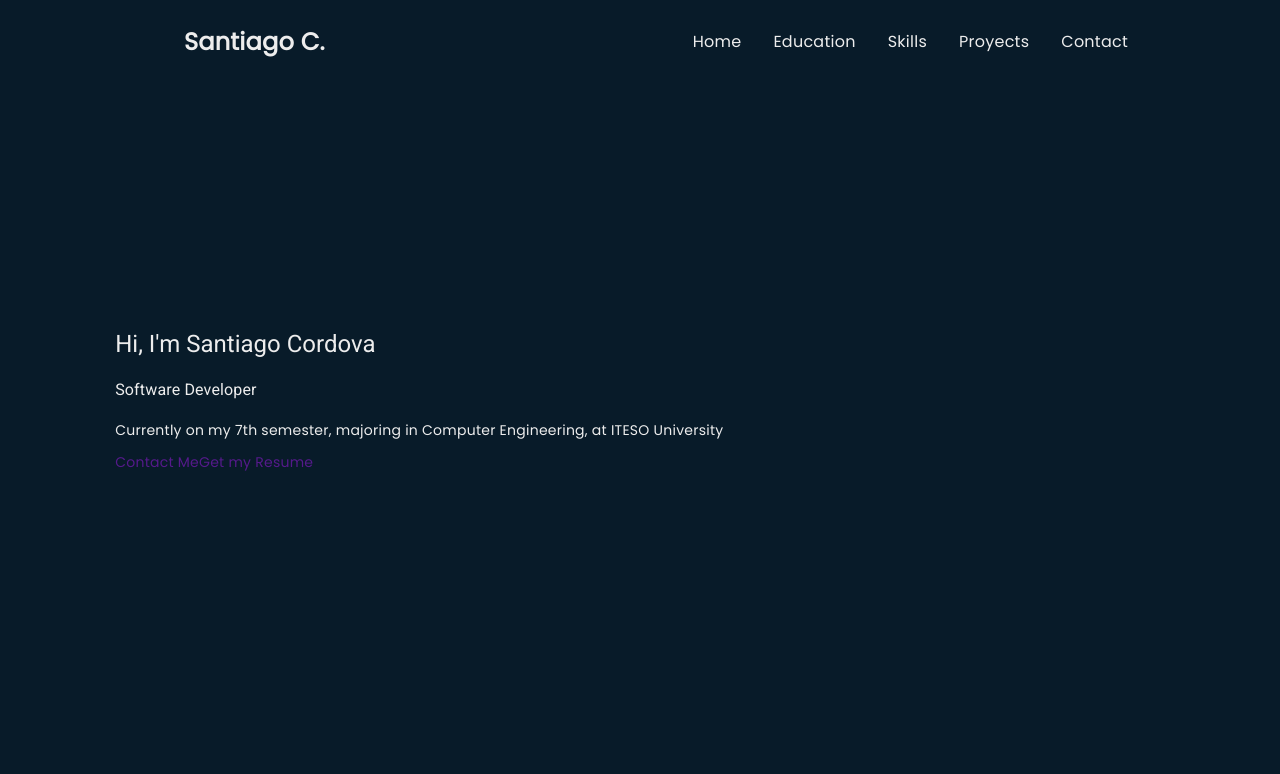
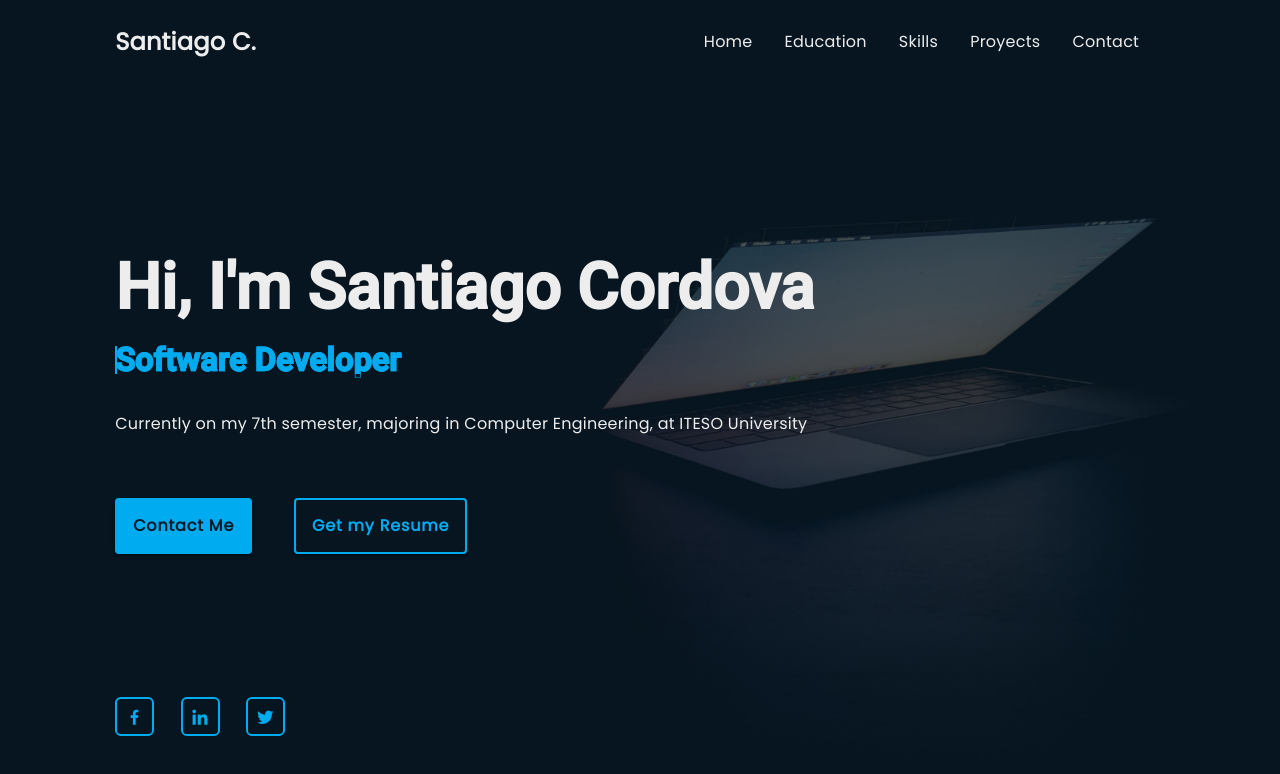
Before and after one commit to ScordovaB/portfolioAngular, an Angular app in the folder portfolio-angular/: page / in a window 1280 px wide. Shown: the top 774 px of the page. Built offline with nearby package versions, Linux system fonts and the light colour scheme.

Commit message:
home avanzado

```diff
--- a/portfolio-angular/src/app/layout/nav/nav.component.scss
+++ b/portfolio-angular/src/app/layout/nav/nav.component.scss
@@ -2,32 +2,32 @@
   position: fixed; //si es fixed el component se pone abajo
   top: 0;
   left: 0;
-  width: 100%;
+  width: 80%;
   padding: 2rem 9%;
   //padding-top: 2rem;
   //padding-bottom: 2rem;
   //padding-right: 2rem;
-  padding-left: 1rem;
+  //padding-left: 10rem;
   background: transparent;
   display: flex;
-  justify-content: space-around;
+  justify-content: space-between;
   align-items: center;
-  z-index: 100%;
+  //z-index: 100%;
 }
 
 .logo {
   font-size: x-large;
   color: var(--text-color);
   font-weight: 600;
+  //padding-left: 10rem;
 }
+
 
 .navbar a {
   font-size: medium;
   color: var(--text-color);
   font-weight: 500;
   margin-left: 2rem;
-
-
 }
 
 // .navbar a:active {
--- a/portfolio-angular/src/app/pages/home/home.component.html
+++ b/portfolio-angular/src/app/pages/home/home.component.html
@@ -1,3 +1,4 @@
+<link href='https://unpkg.com/boxicons@2.1.4/css/boxicons.min.css' rel='stylesheet'>
 <section class="home">
   <div class="home-content">
     <h1>Hi, I'm <span>Santiago Cordova</span></h1>
@@ -8,8 +9,14 @@
       at ITESO University
     </p>
     <div class="btn-box">
-      <a href="">Contact Me</a>
-      <a href="">Get my Resume</a>
+      <a mat-raised-button routerLink="/contact" class="btn">Contact Me</a>
+      <a mat-raised-button href="" class="btn">Get my Resume</a>
     </div>
   </div>
+
+  <div class="home-sci">
+    <a href=""><i class='bx bxl-facebook'></i></a>
+    <a href="https://www.linkedin.com/in/santiago-cordova/" target="_blank"><i class='bx bxl-linkedin'></i></a>
+    <a href=""><i class='bx bxl-twitter'></i> </a>
+  </div>
 </section>
--- a/portfolio-angular/src/app/pages/home/home.component.scss
+++ b/portfolio-angular/src/app/pages/home/home.component.scss
@@ -1,3 +1,5 @@
+@import url('https://fonts.googleapis.com/css2?family=Poppins&display=swap');
+
 section {
   min-height: 100vh;
   padding: 10rem 9% 2rem;
@@ -7,4 +9,163 @@ section {
   display: flex;
   align-items: center;
   padding: 0 9%;
+  background: url('../../../assets/FondoFinalPort.jpg') no-repeat;
+  background-size: cover;
+  background-position: center;
 }
+
+.home-content {
+  max-width: 60rem;
+
+  h1 {
+    font-size: 4rem;
+    font-weight: 700;
+    line-height: 1.3;
+  }
+
+  // h3 {
+  //   font-weight: 500;
+  //   font-size: 1.2rem;
+  // }
+  p {
+    font-size: 1rem;
+    margin: 2.5rem 0 4rem;
+  }
+}
+
+.home-content .text-animation {
+  position: relative;
+  width: 32.8rem;
+
+
+  h3 {
+    font-size: 2rem;
+    font-weight: 700;
+    color: transparent;
+    -webkit-text-stroke: .7px var(--main-contrast-color);
+    background-image: linear-gradient(var(--main-contrast-color), var(--main-contrast-color));
+    background-repeat: no-repeat;
+    -webkit-background-clip: text;
+    background-position: 0 0;
+    animation: homeBgText 6s linear infinite;
+    animation-delay: 2s;
+  }
+
+  h3::before {
+    content: '';
+    position: absolute;
+    top: 0;
+    left: 0;
+    width: 0;
+    height: 100%;
+    border-right: 2px solid var(--main-contrast-color);
+  }
+}
+
+.btn-box {
+  position: relative;
+  display: flex;
+  justify-content: space-between;
+  width: 22rem;
+  height: 3.5rem;
+
+
+  a {
+    background: var(--main-contrast-color);
+    color: var(--bg-color);
+    font-family: 'Poppins', sans-serif;
+    font-weight: 900;
+    font-size: 1rem;
+    height: 100%;
+    letter-spacing: .05rem;
+    z-index: 1;
+    overflow: hidden;
+    border: 2px solid var(--main-contrast-color);
+    transition: .5s;
+  }
+
+  .btn:hover {
+    color: var(--main-contrast-color);
+  }
+
+  .btn:nth-child(2) {
+    background: transparent;
+    color: var(--main-contrast-color);
+  }
+
+  .btn:nth-child(2):hover {
+    color: var(--bg-color);
+  }
+
+  .btn:nth-child(2)::before {
+    background: var(--main-contrast-color);
+  }
+
+
+
+  .btn::before {
+    content: '';
+    position: absolute;
+    top: 0;
+    left: 0;
+    width: 0;
+    height: 100%;
+    background: var(--bg-color);
+    z-index: -1;
+    transition: .5s;
+  }
+
+  .btn:hover::before {
+    width: 100%;
+  }
+}
+
+.home-sci {
+  position: absolute;
+  bottom: 4rem;
+  width: 170px;
+  display: flex;
+  justify-content: space-between;
+
+  :hover {
+    border: 2px solid var(--text-color);
+    color: var(--text-color);
+    transition: .4s;
+  }
+}
+
+.home-sci a {
+  position: relative;
+  display: inline-flex;
+  justify-content: center;
+  align-items: center;
+  width: 35px;
+  height: 35px;
+  background: transparent;
+  border: 2px solid var(--main-contrast-color);
+  border-radius: 15%;
+  font-size: 20px;
+  color: var(--main-contrast-color);
+
+  :hover {
+    border: 0px solid var(--text-color);
+    color: var(--text-color);
+    transition: .4s;
+  }
+}
+
+// KEYFRAMES ANIMATION
+@keyframes homeBgText {
+
+  0%,
+  10%,
+  100% {
+    background-position: -33rem 0;
+
+  }
+
+  65%,
+  85% {
+    background-position: 0 0;
+  }
+}
```
Also changed, not shown: portfolio-angular/src/assets/FondoFinalPort.jpg (added).
